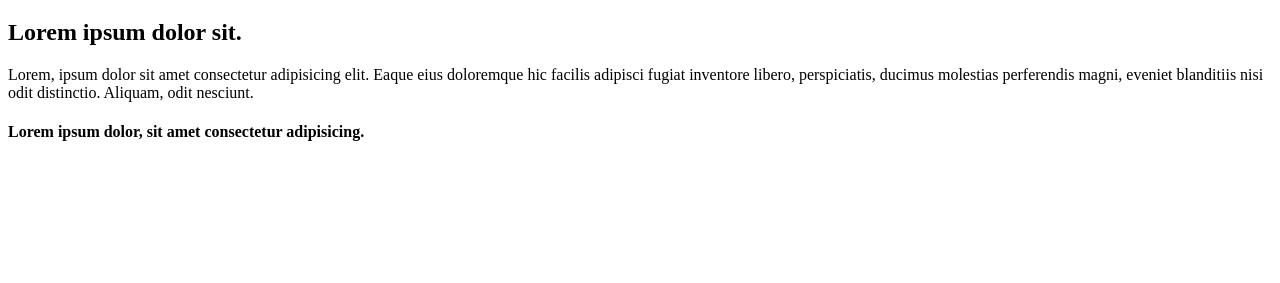
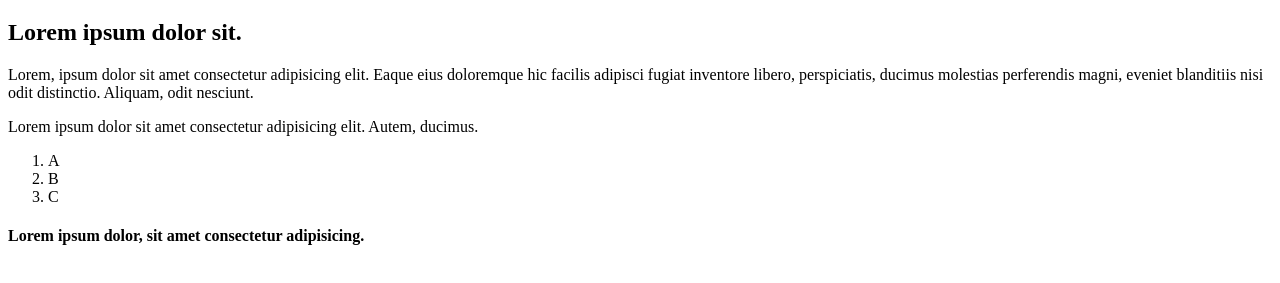
Before and after one commit to tuhin360/my-first-repo, a plain HTML site: page index.html in a window 1280 px wide. Shown: the part 61-344 px from the top of the page. Drawn offline with Linux system fonts and the light colour scheme.

Commit message:
fourth commit

```diff
--- a/index.html
+++ b/index.html
@@ -11,6 +11,13 @@
     <h1>Lorem, ipsum dolor.</h1>
     <h2>Lorem ipsum dolor sit.</h2>
     <p>Lorem, ipsum dolor sit amet consectetur adipisicing elit. Eaque eius doloremque hic facilis adipisci fugiat inventore libero, perspiciatis, ducimus molestias perferendis magni, eveniet blanditiis nisi odit distinctio. Aliquam, odit nesciunt.</p>
+    <p>Lorem ipsum dolor sit amet consectetur adipisicing elit. Autem, ducimus.
+    </p>
+    <ol>
+        <li>A</li>
+        <li>B</li>
+        <li>C</li>
+    </ol>
     <h4>Lorem ipsum dolor, sit amet consectetur adipisicing.</h4>
 </body>
 </html>
```
